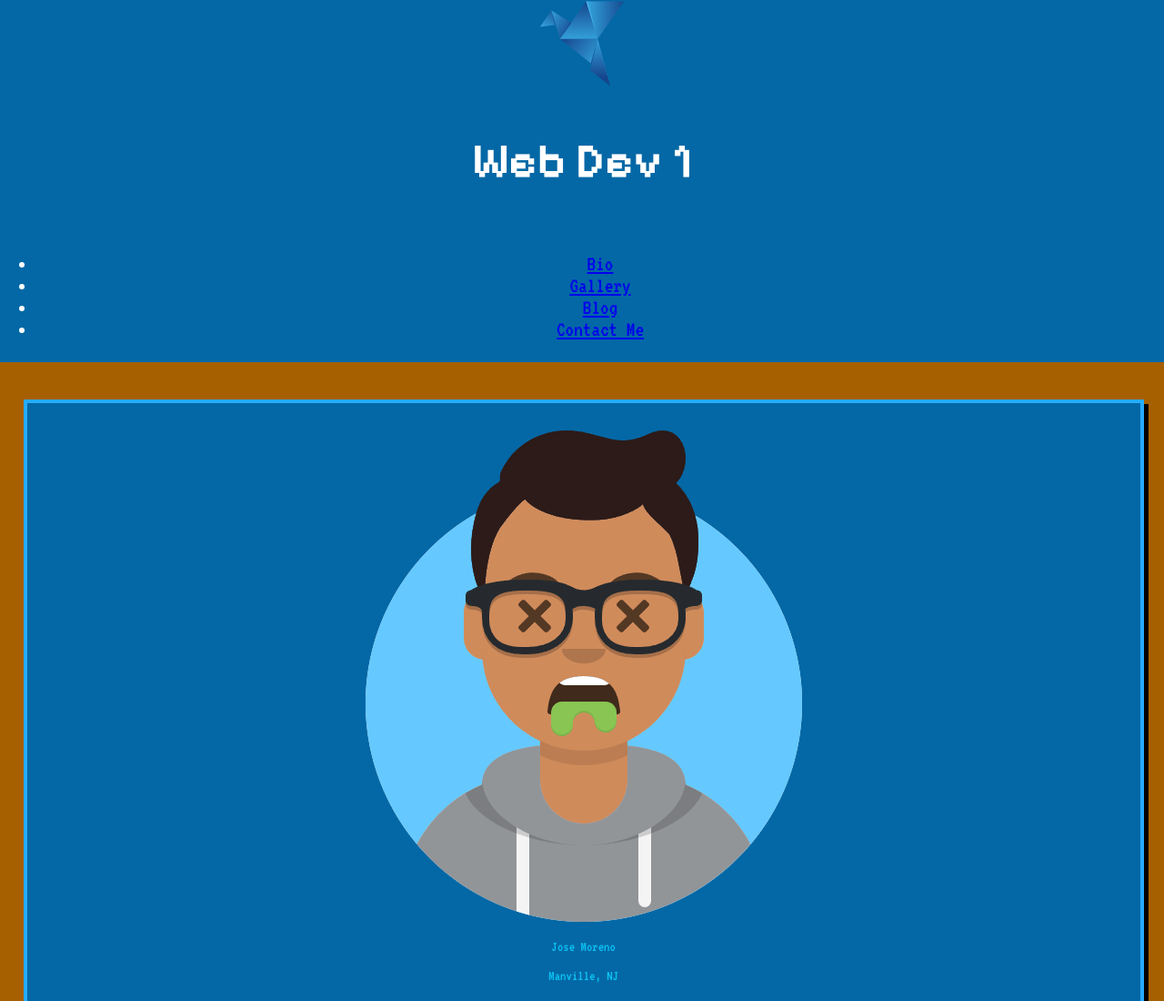
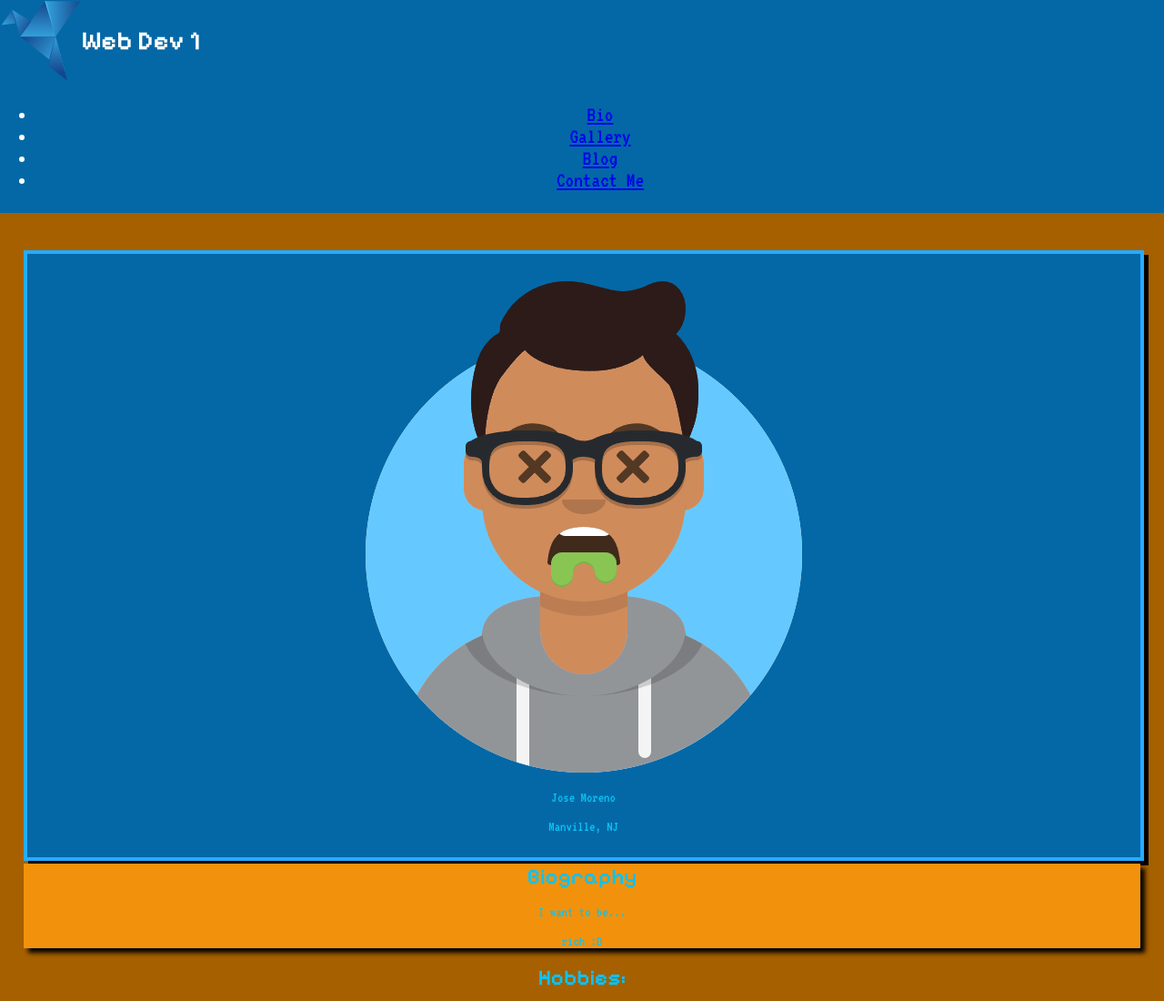
Before and after one commit to RVCC-IDMX/about-me-Joselm11, a plain HTML site: page index.html in a window 1280 px wide. Shown: the top 1100 px of the page at 91% size. Drawn offline with Linux system fonts and the light colour scheme.

Commit message:
add logo styles

```diff
--- a/CSS/nav.css
+++ b/CSS/nav.css
@@ -34,7 +34,19 @@ main {
 
 /* logo */
 
+.logo {
+    display: flex;
+    align-items: center;
+}
 
+.logo img {
+    height: 7vw;
+    width: 7vw;
+}
+
+.logo h1 {
+    font-size: 1.2em;
+}
 
 /* navigation list */
 
```
